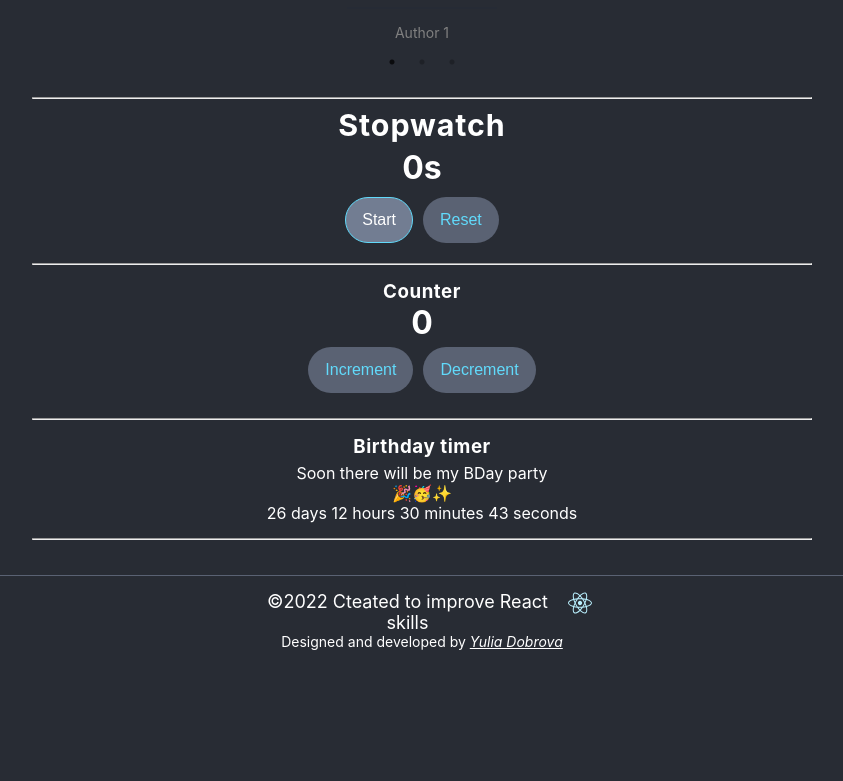
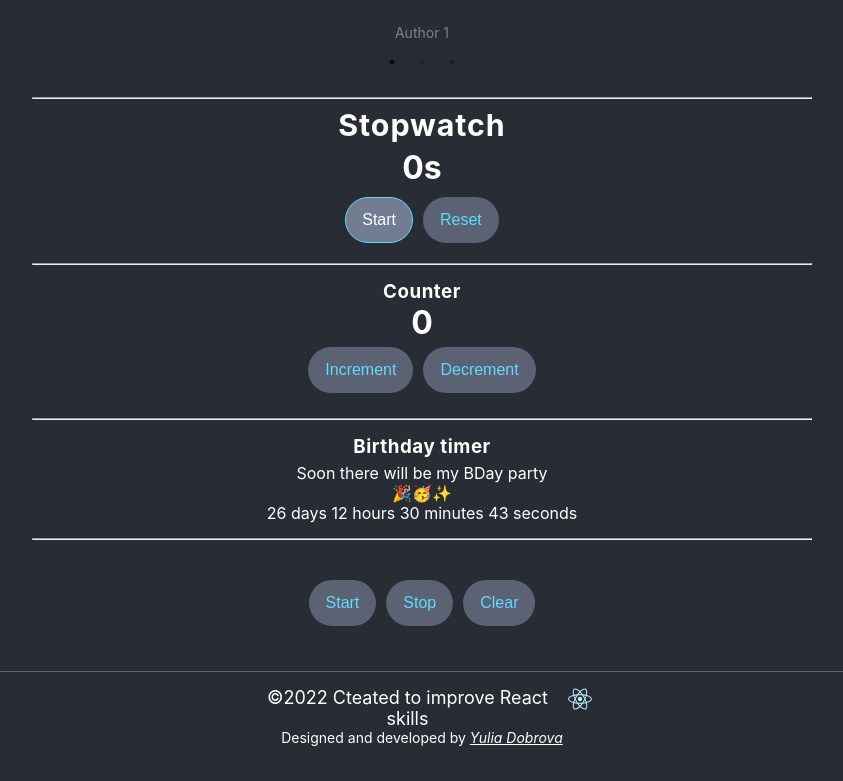
Before and after one commit to YuliaDobrova/react-practice-app, a React (Create React App) app: page /functional in a window 1280 px wide. Shown: the part 627-1408 px from the top of the page, without its empty margins (218-1061 px from the left). Before the commit the page ends 1312 px from the top, so only its background shows below. Built offline with nearby package versions, Linux system fonts and the light colour scheme.

Commit message:
colorswitcher added

```diff
--- a/src/components/colorSwitcher/ColorSwitcher.css
+++ b/src/components/colorSwitcher/ColorSwitcher.css
@@ -1,15 +1,9 @@
 .colorSwitcherWrapper {
   display: flex;
   justify-content: center;
+  padding: 20px;
+  border-radius: 20px;
+  width: 95%;
+  margin-left: auto;
+  margin-right: auto;
 }
-.colorSwitcherBtn {
-  margin: 50px 20px;
-  padding: 15px 50px;
-
-  font-size: 30px;
-  font-weight: bold;
-
-  background-color: #b6d0e0;
-  border: none;
-  border-radius: 10px;
-}
--- a/src/components/colorSwitcher/ColorSwitcher.jsx
+++ b/src/components/colorSwitcher/ColorSwitcher.jsx
@@ -1,62 +1,56 @@
 import React from 'react';
+import MyButton from '../shared/button/MyButton';
 import './ColorSwitcher.css';
 
-const colorSwitchWrap = document.querySelector('#colorSwitcherWrapper');
-const startBtnEl = document.querySelector('#colorSwitcherStartBtn');
 const ColorSwitcher = () => {
-  const colors = [
-    '#FFFFFF',
-    '#2974b1',
-    '#4caf96',
-    '#45d6d6',
-    '#009688',
-    '#8bb9ff',
-  ];
-
-  // const stopBtnEl = document.querySelector('#colorSwitcherStopBtn');
+  const colors = ['#004472', '#2974b1', '#2d947a', '#028175', '#487ecf'];
   let setId;
 
   const randomIntegerFromInterval = (min, max) => {
     return Math.floor(Math.random() * (max - min + 1) + min);
   };
 
-  // startBtnEl.addEventListener('click', onStartBtnClick);
-  // stopBtnEl.addEventListener('click', onStopBtnClick);
-
   function onStartBtnClick() {
+    const startBtnEl = document.querySelector('#colorSwitcherStartBtn');
+    const colorSwitchWrap = document.querySelector('#colorSwitcherWrapper');
     startBtnEl.setAttribute('disabled', true);
     setId = setInterval(() => {
       colorSwitchWrap.style.backgroundColor =
-        // document.body.style.backgroundColor =
         colors[randomIntegerFromInterval(0, colors.length - 1)];
     }, 1000);
   }
 
   function onStopBtnClick() {
+    const startBtnEl = document.querySelector('#colorSwitcherStartBtn');
     clearInterval(setId);
     startBtnEl.removeAttribute('disabled');
   }
 
+  function onClearClick() {
+    onStopBtnClick();
+    const colorSwitchWrap = document.querySelector('#colorSwitcherWrapper');
+    colorSwitchWrap.style.backgroundColor = 'transparent';
+  }
+
   return (
     <div className="colorSwitcherWrapper" id="colorSwitcherWrapper">
-      <button
-        className="colorSwitcherBtn"
+      <MyButton
         id="colorSwitcherStartBtn"
         type="button"
-        data-action="start"
         onClick={onStartBtnClick}
       >
         Start
-      </button>
-      <button
-        className="colorSwitcherBtn"
+      </MyButton>
+      <MyButton
         id="colorSwitcherStopBtn"
         type="button"
-        data-action="stop"
         onClick={onStopBtnClick}
       >
         Stop
-      </button>
+      </MyButton>
+      <MyButton id="colorSwitcherClearBtn" type="button" onClick={onClearClick}>
+        Clear
+      </MyButton>
     </div>
   );
 };
--- a/src/components/router/AppRouter.jsx
+++ b/src/components/router/AppRouter.jsx
@@ -7,7 +7,7 @@ import { AuthContext } from '../context';
 
 const AppRouter = () => {
   const { isAuth } = useContext(AuthContext);
-  console.log('isAuth', isAuth);
+  // console.log('isAuth', isAuth);
   return (
     <>
       <Suspense fallback={<Loader />}>
@@ -21,7 +21,7 @@ const AppRouter = () => {
               />
             ))}
             <Route path="/posts/:id" element={<PostsIdPage />} />
-            <Route path="/login" element={<Navigate to="/home" />} />
+            <Route path="/login" element={<Navigate to="/" />} />
           </Routes>
         ) : (
           <Routes>
--- a/src/components/timerBirthday/TimerBitrhday.jsx
+++ b/src/components/timerBirthday/TimerBitrhday.jsx
@@ -18,7 +18,7 @@ const TimerBitrhday = () => {
     }
 
     timerComponents.push(
-      <span>
+      <span key={interval}>
         {timeLeft[interval]} {interval}{' '}
       </span>,
     );
--- a/src/pages/FunctionalPage.jsx
+++ b/src/pages/FunctionalPage.jsx
@@ -5,7 +5,7 @@ import PhotoList from '../components/photoList';
 import CommentSlider from '../components/commentSlider/CommentSlider';
 import Timer from '../components/timer/Timer';
 import TimerBitrhday from '../components/timerBirthday/TimerBitrhday';
-// import ColorSwitcher from '../components/colorSwitcher/ColorSwitcher';
+import ColorSwitcher from '../components/colorSwitcher/ColorSwitcher';
 
 const FunctionalPage = () => {
   return (
@@ -25,7 +25,7 @@ const FunctionalPage = () => {
       <hr style={{ margin: 15 }} />
       <TimerBitrhday />
       <hr style={{ margin: 15 }} />
-      {/* <ColorSwitcher /> */}
+      <ColorSwitcher />
     </>
   );
 };
--- a/src/pages/PostsIdPage.jsx
+++ b/src/pages/PostsIdPage.jsx
@@ -43,7 +43,7 @@ const PostsIdPage = () => {
           ) : (
             <div>
               {comments.map(comment => (
-                <div style={{ marginTop: 20 }}>
+                <div key={comment.id} style={{ marginTop: 20 }}>
                   <h4 style={{ marginLeft: 25 }}>➡ {comment.email}</h4>
                   <p>{comment.body}.</p>
                 </div>
--- a/src/routes/headerRoutes.js
+++ b/src/routes/headerRoutes.js
@@ -1,5 +1,5 @@
 export const headerPrivateRoutes = [
-  { name: 'Home', path: '/home', exact: true },
+  { name: 'Home', path: '/', exact: true },
   { name: 'Functional', path: '/functional', exact: true },
   { name: 'Posts', path: '/posts', exact: true },
   { name: 'Todo', path: '/todo', exact: true },
@@ -7,7 +7,7 @@ export const headerPrivateRoutes = [
 ];
 
 export const headerPublicRoutes = [
-  { name: 'Home', path: '/home', exact: true },
+  { name: 'Home', path: '/', exact: true },
   { name: 'Functional', path: '/functional', exact: true },
   { name: 'Posts', path: '/posts', exact: true },
   // { name: 'Todo', path: '/todo', exact: true },
--- a/src/routes/mainRoutes.js
+++ b/src/routes/mainRoutes.js
@@ -8,7 +8,7 @@ import LoginPage from '../pages/LoginPage';
 export const privateMainRoutes = [
   {
     name: 'Home',
-    path: '/home',
+    path: '/',
     element: <HomePage />,
   },
   {
@@ -35,7 +35,7 @@ export const privateMainRoutes = [
 export const publicMainRoutes = [
   {
     name: 'Home',
-    path: '/home',
+    path: '/',
     element: <HomePage />,
   },
   {
```
